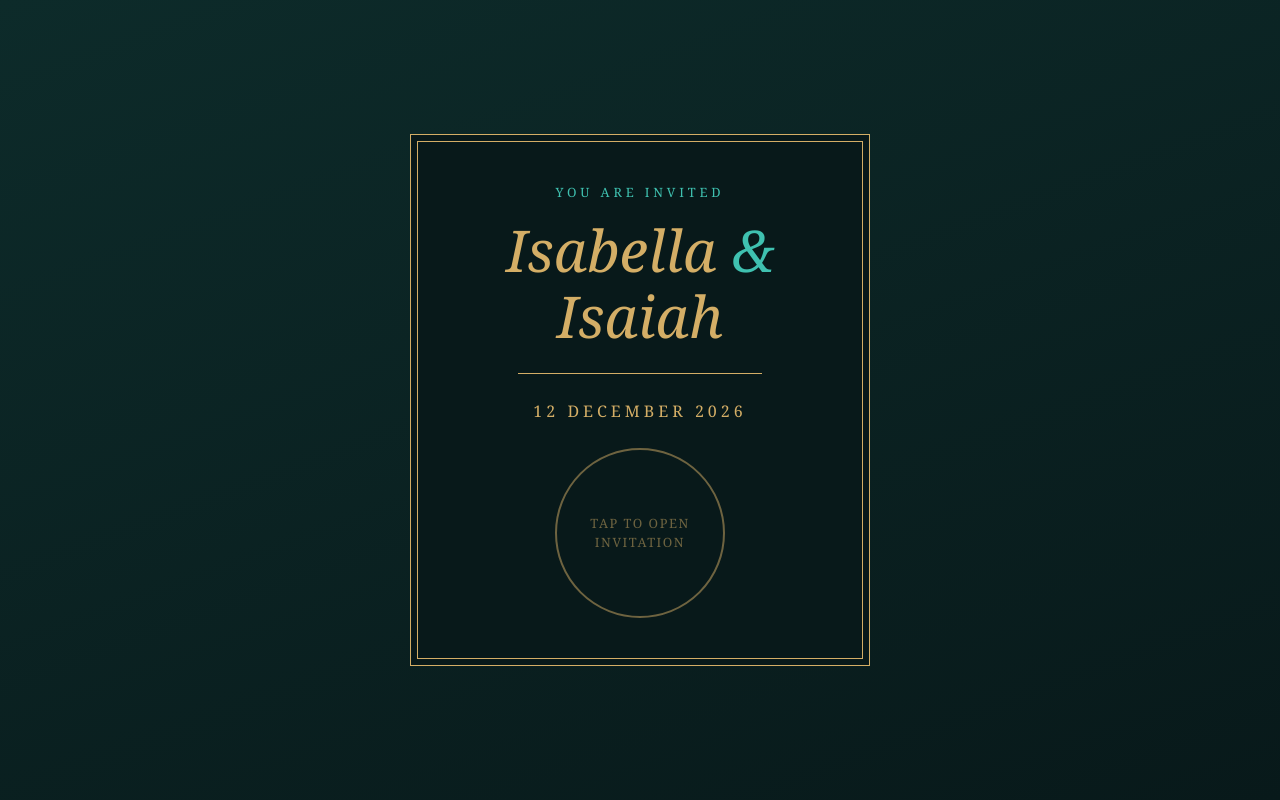
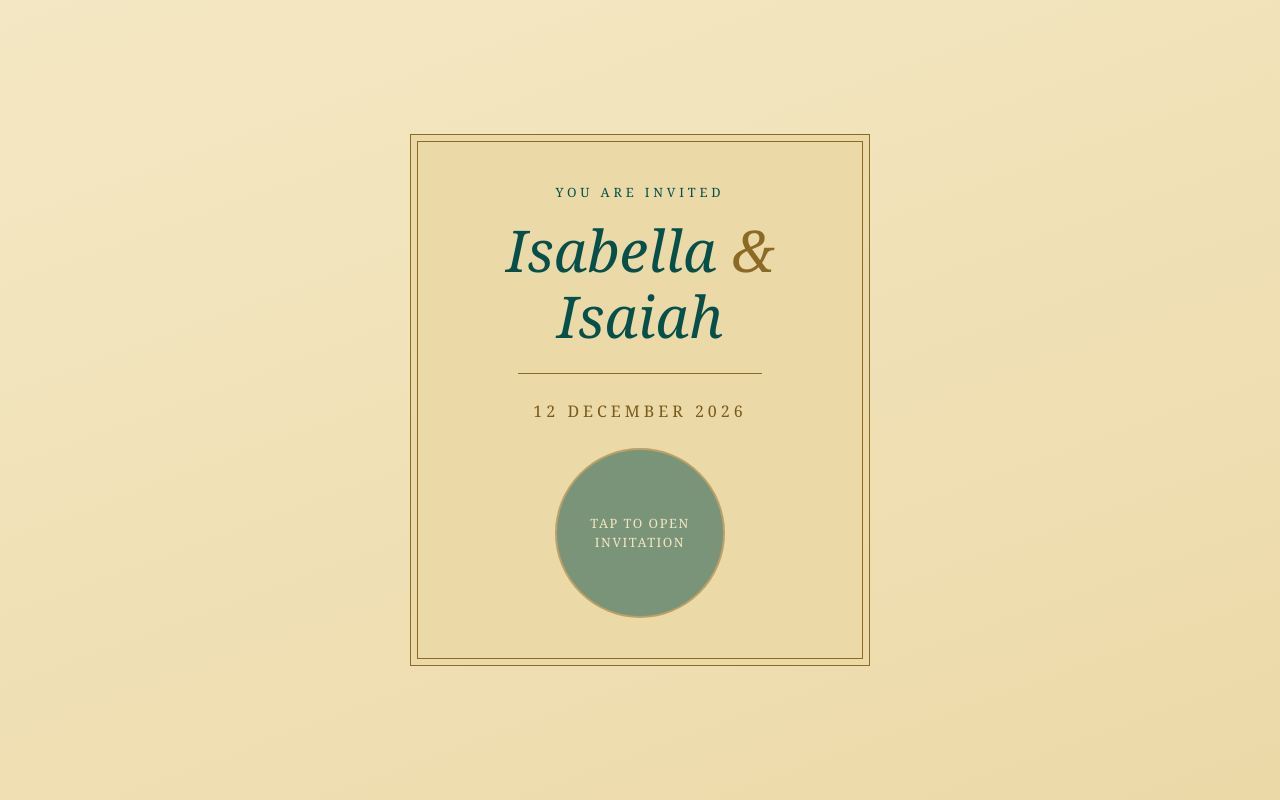
Before and after one commit to Ruchathi2010/isabella-isaiah, a plain HTML site: page index.html in a window 1280 px wide. Shown: the top 800 px of the page. Drawn offline with Linux system fonts and the light colour scheme.

Commit message:
Add files via upload

```diff
--- a/index.html
+++ b/index.html
@@ -3,30 +3,35 @@
 <head>
 <meta charset="utf-8">
 <meta name="viewport" content="width=device-width, initial-scale=1, viewport-fit=cover">
+<meta name="theme-color" content="#ecd9a8">
+<meta name="description" content="Join Isabella &amp; Isaiah on Saturday 12 December 2026 at Bethel Main Altar, Maseno Depo.">
+<meta property="og:type" content="website">
+<meta property="og:title" content="Isabella &amp; Isaiah · Wedding Invitation">
+<meta property="og:description" content="Saturday 12 December 2026 · Bethel Main Altar, Maseno Depo. Tap to open your invitation.">
 <title>Isabella &amp; Isaiah · Wedding Invitation</title>
 <link href="https://fonts.googleapis.com/css2?family=Noto+Serif:ital,wght@0,400;0,600;1,400&display=swap" rel="stylesheet">
 <style>
-:root{color-scheme:dark;--teal:#3fc1b0;--gold:#d4ae66;--gold2:#d4ae66;--cream:#08191a;--mint:#0d2b2a;--ink:#e8efec;--card:#0b2220;
+:root{color-scheme:light;--teal:#06504b;--gold:#8a6a24;--gold2:#7a5a1a;--cream:#ecd9a8;--mint:#f4e8c4;--ink:#0b3d3a;--card:#faf1d6;
 box-sizing:border-box;padding-top:env(safe-area-inset-top,0px);padding-bottom:env(safe-area-inset-bottom,0px)}
 
 *{box-sizing:border-box}
-html{scroll-behavior:smooth;scroll-padding-top:60px}
+html{-webkit-text-size-adjust:100%;text-size-adjust:100%;-webkit-tap-highlight-color:transparent;scroll-behavior:smooth;scroll-padding-top:60px}
 body{margin:0;background:var(--cream);color:var(--ink);font-family:'Noto Serif',Georgia,serif;text-align:center;line-height:1.7}
 h1,h2{font-style:italic;font-weight:400;color:var(--teal);margin:0}
-h2{font-size:clamp(2rem,8vw,2.8rem);margin-bottom:1.5rem}
-nav{position:sticky;top:env(safe-area-inset-top,0px);z-index:5;background:var(--cream);border-bottom:1px solid var(--gold);padding:.9rem 0;display:flex;justify-content:center;gap:1.2rem}
-nav a{color:var(--teal);text-decoration:none;letter-spacing:.1em;font-size:.85rem;text-transform:uppercase}
+h2{font-size:2.2rem;font-size:clamp(2rem,8vw,2.8rem);margin-bottom:1.5rem}
+nav{position:-webkit-sticky;position:sticky;top:env(safe-area-inset-top,0px);z-index:5;background:var(--cream);border-bottom:1px solid var(--gold);padding:.9rem 0;display:flex;justify-content:center;flex-wrap:wrap}
+nav a{margin:0 .6rem;color:var(--teal);text-decoration:none;letter-spacing:.1em;font-size:.85rem;text-transform:uppercase}
 section{padding:4.5rem 1.5rem}
 .mint{background:var(--mint)}
 .frame{max-width:460px;margin:0 auto;border:1px solid var(--gold);padding:6px}
 .frame>div{border:1px solid var(--gold);padding:2.5rem 1.2rem}
 .eyebrow{letter-spacing:.3em;font-size:.8rem;text-transform:uppercase;color:var(--teal)}
-.names{font-size:clamp(2.4rem,11vw,3.6rem);line-height:1.15;margin:.8rem 0}
-.names{color:var(--gold)}
-.names span{color:var(--teal)}
+.names{font-size:2.6rem;font-size:clamp(2.4rem,11vw,3.6rem);line-height:1.15;margin:.8rem 0}
+.names{color:var(--teal)}
+.names span{color:var(--gold)}
 .rule{width:60%;height:1px;background:var(--gold);margin:1.5rem auto}
 .date{letter-spacing:.25em;color:var(--gold2);text-transform:uppercase;margin:1.2rem 0}
-.btn{display:inline-block;border:1px solid var(--gold);color:var(--teal);background:none;padding:.8rem 1.8rem;letter-spacing:.2em;text-transform:uppercase;font:inherit;font-size:.85rem;text-decoration:none;cursor:pointer;margin-top:1rem}
+.btn{-webkit-appearance:none;appearance:none;border-radius:0;display:inline-block;border:1px solid var(--gold);color:var(--teal);background:none;padding:.8rem 1.8rem;letter-spacing:.2em;text-transform:uppercase;font:inherit;font-size:.85rem;text-decoration:none;cursor:pointer;margin-top:1rem}
 .card{max-width:520px;margin:0 auto 1.5rem;border:1px solid var(--gold);background:var(--card);padding:2.2rem 1rem}
 .card small{display:block;letter-spacing:.2em;text-transform:uppercase;color:var(--gold);margin-bottom:.8rem}
 .card p{margin:0;font-size:1.3rem;color:var(--teal)}
@@ -34,17 +39,17 @@ section{padding:4.5rem 1.5rem}
 .prog div{border-bottom:1px solid var(--gold);padding:1.1rem .5rem}
 .prog time{display:block;color:var(--gold2);letter-spacing:.08em}
 .prog b{font-weight:400;font-size:1.4rem;color:var(--teal)}
-.cd{display:flex;flex-wrap:wrap;justify-content:center;gap:.8rem;max-width:520px;margin:0 auto}
-.cd div{border:1px solid var(--gold);background:var(--card);width:30%;min-width:92px;padding:1rem .3rem}
+.cd{display:flex;flex-wrap:wrap;justify-content:center;max-width:520px;margin:0 auto}
+.cd div{border:1px solid var(--gold);background:var(--card);width:28%;min-width:80px;margin:.4rem;padding:1rem .3rem}
 .cd b{display:block;font-weight:400;font-size:2.4rem;color:var(--teal);line-height:1.2}
 .cd span{font-size:.75rem;letter-spacing:.15em;text-transform:uppercase;color:var(--gold2)}
 footer{padding:2rem 1rem;font-style:italic;color:var(--teal);font-size:1.2rem}
-#welcome{position:fixed;inset:0;z-index:20;display:flex;align-items:center;justify-content:center;padding:1.5rem;background:linear-gradient(160deg,var(--mint),var(--cream));transition:opacity .8s,visibility .8s}
+#welcome{position:fixed;top:0;right:0;bottom:0;left:0;z-index:20;display:flex;align-items:center;justify-content:center;padding:1.5rem;background:linear-gradient(160deg,var(--mint),var(--cream));transition:opacity .8s,visibility .8s}
 #welcome.gone{opacity:0;visibility:hidden}
 #welcome .frame{width:100%;background:var(--cream)}
 #welcome .tap{animation:p 2s infinite}
 @keyframes p{50%{opacity:.5}}
-#open{width:170px;height:170px;border-radius:50%;padding:1rem;display:flex;align-items:center;justify-content:center;margin:1.4rem auto 0;border-width:2px;text-align:center;line-height:1.5;letter-spacing:.12em;font-size:.8rem;color:var(--gold)}
+#open{width:170px;height:170px;border-radius:50%;padding:1rem;display:flex;align-items:center;justify-content:center;margin:1.4rem auto 0;border-width:2px;text-align:center;line-height:1.5;letter-spacing:.12em;font-size:.8rem;color:#faf1d6;background:var(--teal);border-color:var(--gold)}
 @media (prefers-reduced-motion:reduce){#welcome .tap{animation:none}html{scroll-behavior:auto}}
 .mute{display:none;position:fixed;right:14px;bottom:calc(14px + env(safe-area-inset-bottom,0px));z-index:6;width:44px;height:44px;border-radius:50%;border:1px solid var(--gold);background:var(--cream);color:var(--teal);font-size:1.2rem;cursor:pointer}
 .opened .mute{display:block}.mute.off{opacity:.5;text-decoration:line-through}
@@ -52,6 +57,7 @@ footer{padding:2rem 1rem;font-style:italic;color:var(--teal);font-size:1.2rem}
 .ct p{margin:0 0 .2rem;font-size:1.3rem;color:var(--teal)}.ct .num{color:var(--gold2);letter-spacing:.08em;margin-bottom:.8rem}
 .ct .btn{margin:.2rem .3rem;padding:.6rem 1.2rem}
 </style>
+<noscript><style>#welcome{display:none}</style></noscript>
 </head>
 <body>
 <div id="welcome">
@@ -128,10 +134,10 @@ footer{padding:2rem 1rem;font-style:italic;color:var(--teal);font-size:1.2rem}
  var seq=[261.63,329.63,392,523.25,392,329.63,220,261.63,329.63,440,329.63,261.63,174.61,220,261.63,349.23,261.63,220,196,246.94,293.66,392,293.66,246.94];
  function note(f,t){var o=ac.createOscillator(),g=ac.createGain();o.type='sine';o.frequency.value=f;g.gain.setValueAtTime(0,t);g.gain.linearRampToValueAtTime(.18,t+.03);g.gain.exponentialRampToValueAtTime(.001,t+1.6);o.connect(g);g.connect(gain);o.start(t);o.stop(t+1.7)}
  function loop(){if(!on)return;note(seq[step%seq.length],ac.currentTime+.05);step++;timer=setTimeout(loop,650)}
- function startMusic(){try{var C=window.AudioContext||window.webkitAudioContext;ac=new C();gain=ac.createGain();gain.gain.value=.5;gain.connect(ac.destination);on=true;loop()}catch(e){}}
+ function startMusic(){try{var C=window.AudioContext||window.webkitAudioContext;ac=new C();if(ac.resume)ac.resume();gain=ac.createGain();gain.gain.value=.5;gain.connect(ac.destination);on=true;loop()}catch(e){}}
  mute.onclick=function(){if(!ac)return;if(on){on=false;clearTimeout(timer);mute.classList.add('off')}else{on=true;mute.classList.remove('off');if(ac.state==='suspended')ac.resume();loop()}};
  document.getElementById('open').onclick=function(){w.classList.add('gone');document.body.classList.add('opened');document.body.style.overflow='';window.scrollTo(0,0);startMusic()};
- var t=new Date('2026-12-12T10:00:00+03:00').getTime();
+ var t=Date.UTC(2026,11,12,7,0,0);
  function p(n){return n<10?'0'+n:''+n}
  function tick(){
   var x=Math.max(0,t-Date.now());
```
